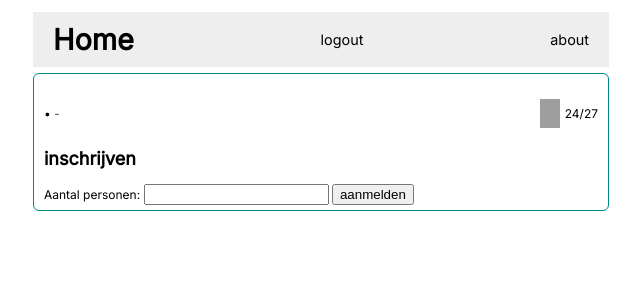
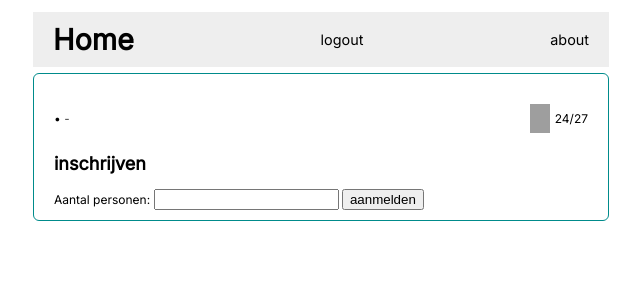
Before and after one commit to mielski/driveme, a Flask app: template templates/register.html in a window 1280 px wide. Shown: the top 300 px of the page, without its empty margins (319-959 px from the left). Run offline with Flask 2, Linux system fonts and the light colour scheme; the template is opened without the code that fills it, so the values that code supplies are empty; grey boxes are pictures that could not be loaded.

Commit message:
style.css + templates: - add accent parameters - synchronized style in home.html and register.html - hardened join_event method for bad requests

```diff
--- a/app.py
+++ b/app.py
@@ -41,6 +41,14 @@ def get_date_elements(date: datetime.date):
 
     return (date.strftime("%Y-%m-%d"), date.strftime("%d %B"))
 
+def get_event_from_id(event_id):
+
+    event_found = [e for e in events if e["event_id"] == event_id]
+    if event_found:
+        return event_found[0]
+    else:
+        return None
+
 
 @app.route('/', methods=["GET", "POST"])
 def home():  # put application's code here
@@ -61,11 +69,12 @@ def home():  # put application's code here
 @app.route('/join', methods=["GET", "POST"])
 def join_event():
     event_id = request.args.get('event_id')
-    if not event_id:
-        abort(400, "missing event id parameter in request")
-    event = [e for e in events if e["event_id"] == event_id][0]
-    print(event)
-    return render_template("register.html", event=event)
+    if event := get_event_from_id(event_id):
+        print(event)
+        return render_template("register.html", event=event)
+    else:
+        abort(400, "no event found, missing or wrong event_id provided in request")
+
 
 @app.route('/login', methods=["GET", "POST"])
 def login():
--- a/static/style.css
+++ b/static/style.css
@@ -1,3 +1,9 @@
+:root {
+    --accent1: darkcyan;
+    --accent1-light: lightcyan;
+    --accent1-border: 1px solid darkcyan;
+}
+
 *,
 *::after,
 *::before {
@@ -38,8 +44,8 @@ header, body {
 
 .nav__item:hover {
     cursor: pointer;
-    color: darkcyan;
-    box-shadow: 0 1px 0 0 darkcyan;
+    color: var(--accent1);
+    box-shadow: 0 1px 0 0 var(--accent1);
 }
 
 /* event styling */
@@ -52,13 +58,29 @@ header, body {
 
 .event {
     background: none;
-    margin: 0;
     width: 100%;
     border-radius: 6px;
-    border: 1px solid darkcyan;
+    margin: 0.5rem 0;
+    border: var(--accent1-border);
     padding: 10px 20px;
 }
 
+.event__button {
+    transition: ease-in-out 0.2s;
+    text-align: left;
+    font: inherit;
+}
+
+.event__button:hover {
+    background: lightblue;
+    transform: translateY(3px);
+    /*cursor: pointer;*/
+}
+
+.event__title {
+    font-size: 1.5rem;
+    margin-top: 0.3rem;
+}
 
 .event__info {
     display: flex;
@@ -87,22 +109,8 @@ header, body {
     border: 2px solid red;
 }
 
-.event__button {
-    border: 1px darkcyan solid;
-    width: 100%;
-    border-radius: 6px;
-    padding: 5px 10px;
-    margin: 0.5rem 0;
-    background: none;
-    transition: ease-in-out 0.2s;
 
-}
 
-.event__button:hover {
-    background: lightgray;
-    transform: translateY(3px);
-    /*cursor: pointer;*/
-}
 
 .event__submit:hover {
     background: #006262;
--- a/templates/home.html
+++ b/templates/home.html
@@ -4,8 +4,8 @@
   <section class="eventslist">
     {% for event in events %}
       <form action="{{ url_for('home') }}" method="POST">
-      <button class='event__button' type="submit" name="event_id" value="{{ event['event_id'] }}">
-        <h1>{{ event["title"] }}</h1>
+      <button class='event event__button' type="submit" name="event_id" value="{{ event['event_id'] }}">
+        <h1 class="event__title">{{ event["title"] }}</h1>
         <p>{{ event["desc"] }}</p>
         {% set selection = selections[event["event_id"]] %}
         <div class="event__info">
--- a/templates/register.html
+++ b/templates/register.html
@@ -1,8 +1,8 @@
 {% extends 'template.html' %}
 
 {% block content %}
-  <section class="event__button">
-        <h1>{{ event["title"] }}</h1>
+  <section class="event">
+        <h1 class="event__title">{{ event["title"] }}</h1>
         <p>{{ event["desc"] }}</p>
         <div class="event__info">
           <time class="events__date" datetime="{{ event["isodate"] }}">{{ event["shortdate"] }} •
```
